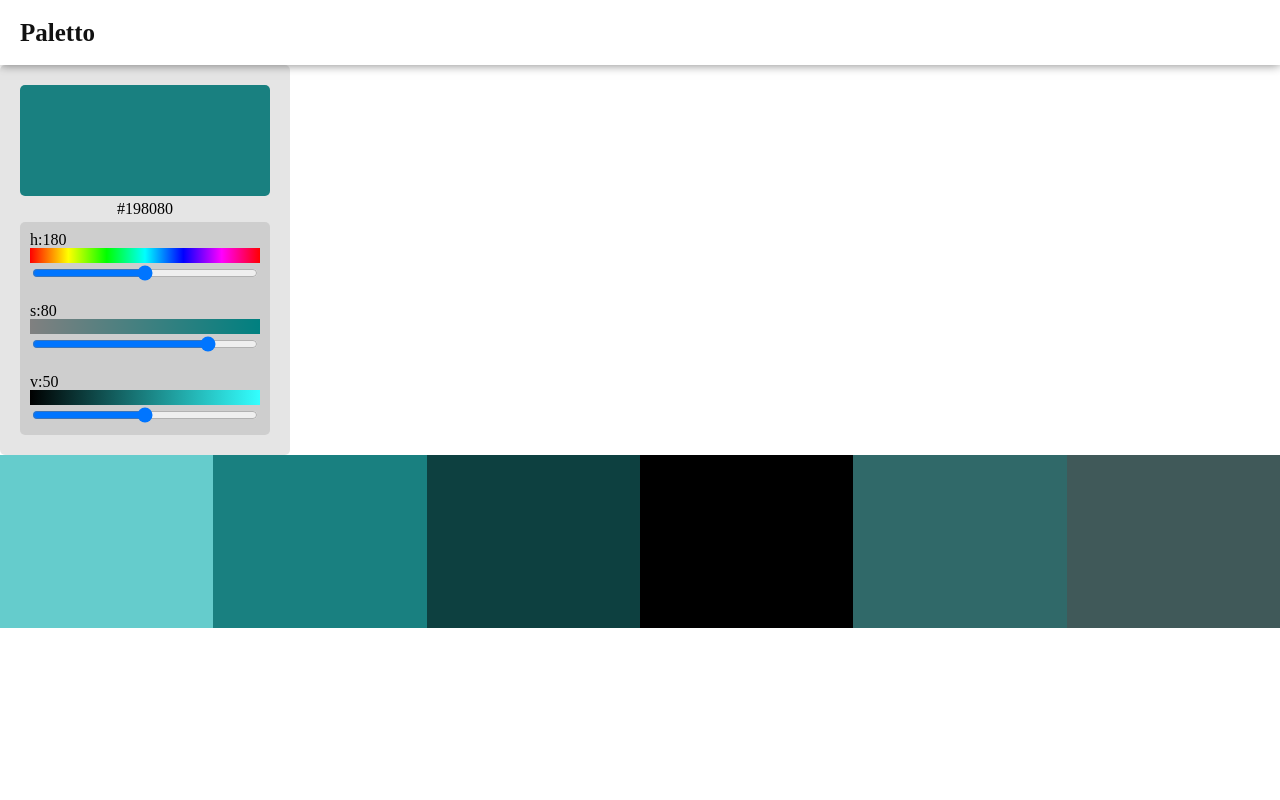
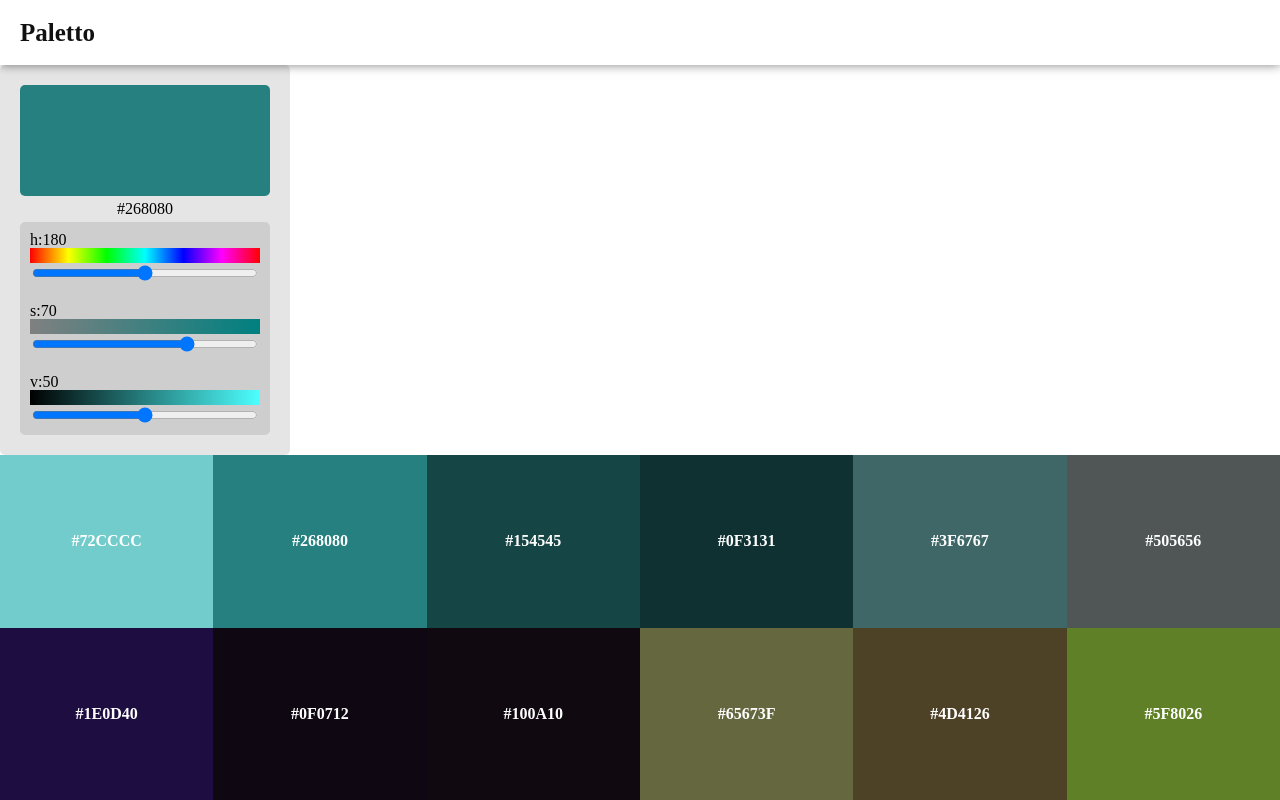
Before and after one commit to pengooseDev/paletto, a React (Create React App) app: page / in a window 1280 px wide. Built offline with nearby package versions, Linux system fonts and the light colour scheme.

Commit message:
feat: colorVariation(Hue, Saturation, Value)

```diff
--- a/src/Components/ColorVariation.tsx
+++ b/src/Components/ColorVariation.tsx
@@ -27,9 +27,13 @@ const Variation = styled.div<{ tinyColor: ITinyRGB }>`
     align-items: center;
     justify-content: center;
     transition: 0.15s ease-in-out;
-    color: transparent;
+    color: white;
     font-weight: 600;
+    transition: 0.15s ease-in-out;
     :hover {
+        ::after {
+            content: "Add!";
+        }
         cursor: pointer;
         color: white;
     }
@@ -41,32 +45,64 @@ const colorToHex = (color: ITinyRGB) => {
 
 const ColorVariation = () => {
     const [color, setColor] = useRecoilState(HSVAtom);
-    /* Dark */
 
+    /* Saturation & Value */
     const brightColor1: ITinyRGB = tinycolor(color).brighten(30).toRgb();
     const defaultColor: ITinyRGB = tinycolor(color).toRgb();
     const darkColor1: ITinyRGB = tinycolor(color).darken(15).toRgb();
-    const darkColor2: ITinyRGB = tinycolor(color).darken(30).toRgb();
-
+    const darkColor2: ITinyRGB = tinycolor(color).darken(20).toRgb();
     const deSat1: ITinyRGB = tinycolor(color).desaturate(50).toRgb();
     const deSat2: ITinyRGB = tinycolor(color).desaturate(30).toRgb();
 
+    /* Hue */
+    const hueValue = color.h;
+    const saturationValue = color.s;
+    const newHue1 = {
+        ...color,
+        ["h"]: (hueValue + 80) % 360,
+        ["s"]: saturationValue + 10,
+    };
+    const newHue2 = {
+        ...color,
+        ["h"]: (hueValue + 100) % 360,
+        ["s"]: saturationValue - 10,
+    };
+    const newHue3 = {
+        ...color,
+        ["h"]: (hueValue + 120) % 360,
+        ["s"]: saturationValue - 30,
+    };
+    const newHue4 = { ...color, ["h"]: (hueValue + 242) % 360 };
+    const newHue5 = { ...color, ["h"]: (hueValue + 222) % 360 };
+    const newHue6 = { ...color, ["h"]: (hueValue + 262) % 360 };
+    const tinyHue1 = tinycolor(newHue1).darken(15).toRgb();
+    const tinyHue2 = tinycolor(newHue2).darken(30).toRgb();
+    const tinyHue3 = tinycolor(newHue3).darken(35).toRgb();
+    const tinyHue4 = tinycolor(newHue4).desaturate(30).toRgb();
+    const tinyHue5 = tinycolor(newHue5).desaturate(20).darken(10).toRgb();
+    const tinyHue6 = tinycolor(newHue6).toRgb();
+
+    //    const newHue: ITinyRGB = color;
+
+    const colorData = [
+        brightColor1,
+        defaultColor,
+        darkColor1,
+        darkColor2,
+        deSat2,
+        deSat1,
+        tinyHue1,
+        tinyHue2,
+        tinyHue3,
+        tinyHue4,
+        tinyHue5,
+        tinyHue6,
+    ];
     return (
         <VariationContainer>
-            <Variation tinyColor={brightColor1}>
-                {colorToHex(brightColor1)}
-            </Variation>
-            <Variation tinyColor={defaultColor}>
-                {colorToHex(defaultColor)}
-            </Variation>
-            <Variation tinyColor={darkColor1}>
-                {colorToHex(darkColor1)}
-            </Variation>
-            <Variation tinyColor={darkColor2}>
-                {colorToHex(darkColor2)}
-            </Variation>
-            <Variation tinyColor={deSat2}>{colorToHex(deSat2)}</Variation>
-            <Variation tinyColor={deSat1}>{colorToHex(deSat1)}</Variation>
+            {colorData.map((i) => (
+                <Variation tinyColor={i}>{colorToHex(i)}</Variation>
+            ))}
         </VariationContainer>
     );
 };
--- a/src/atoms.ts
+++ b/src/atoms.ts
@@ -9,7 +9,7 @@ export const HSVAtom = atom<IHSV>({
     key: "HSVAtom",
     default: {
         h: 180,
-        s: 80,
+        s: 70,
         v: 50,
     },
 });
```
